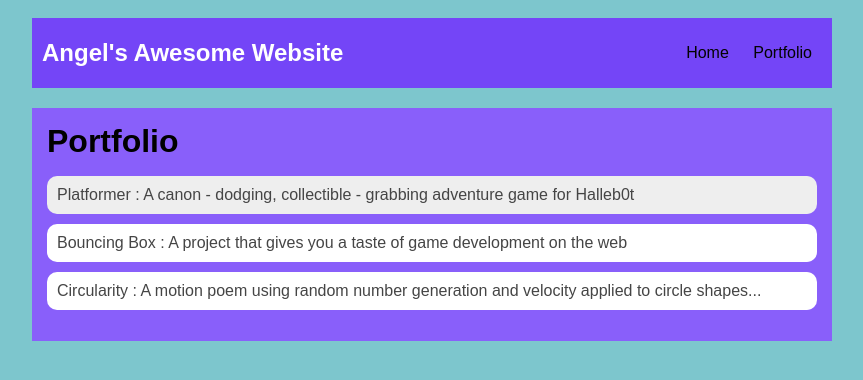
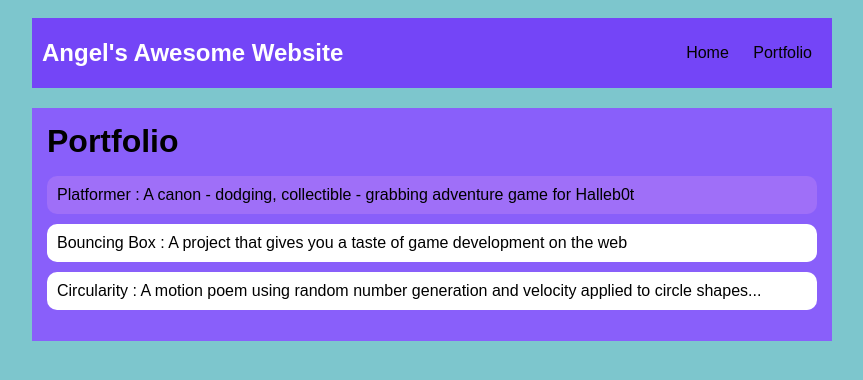
Before and after one commit to Queen-Angel/Queen-Angel.github.io, a plain HTML site: page portfolio.html in a window 1280 px wide. In both pictures the pointer is over the item 640 px from the left and 195 px from the top of the page. Shown: the whole page, without its empty margins (208-1071 px from the left). Drawn offline with Linux system fonts and the light colour scheme.

```diff
--- a/style.css
+++ b/style.css
@@ -80,12 +80,12 @@
 }
 
 #portfolio li:hover {
-    background: #eee;
+    background: #9f6ff8;
 }
 
 #portfolio a {
     text-decoration: none;
-    color: #454545;
+    color: #000000;
 }
 
  /* responsive web design */
```
